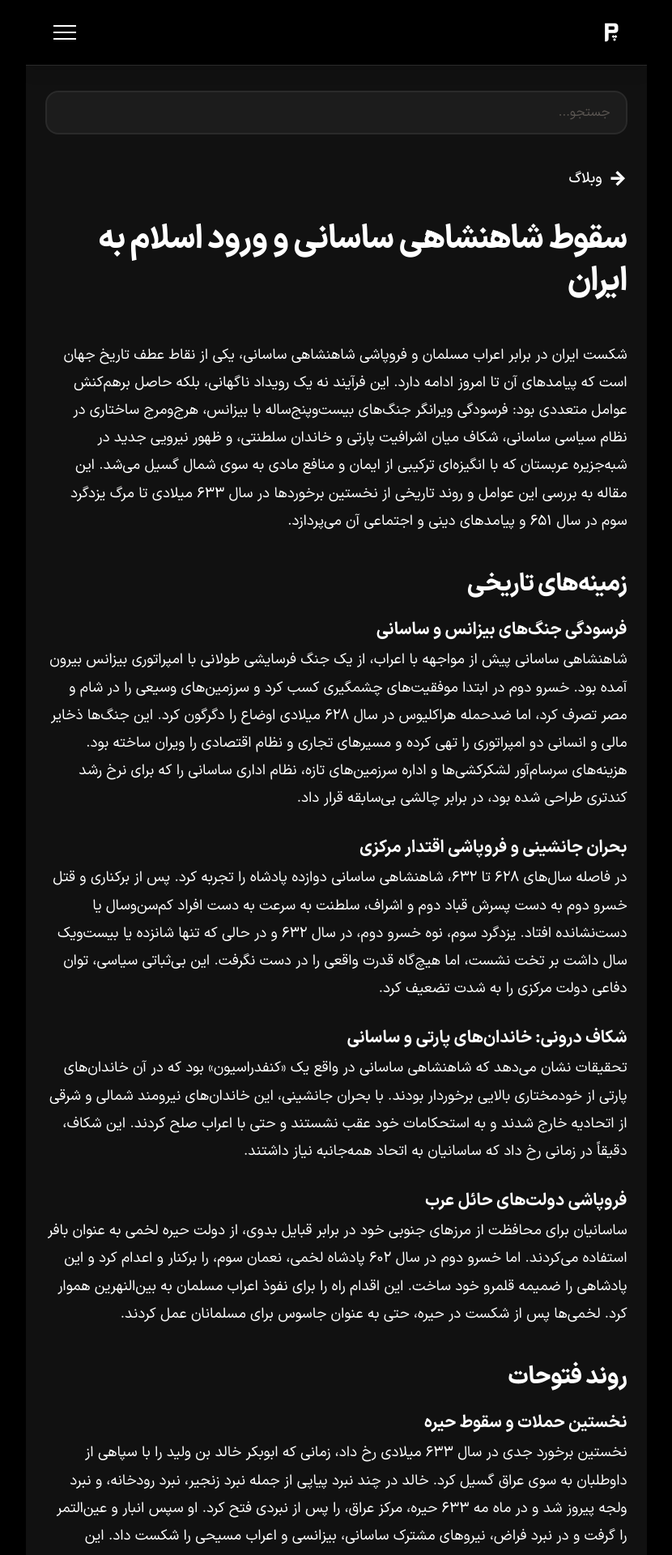
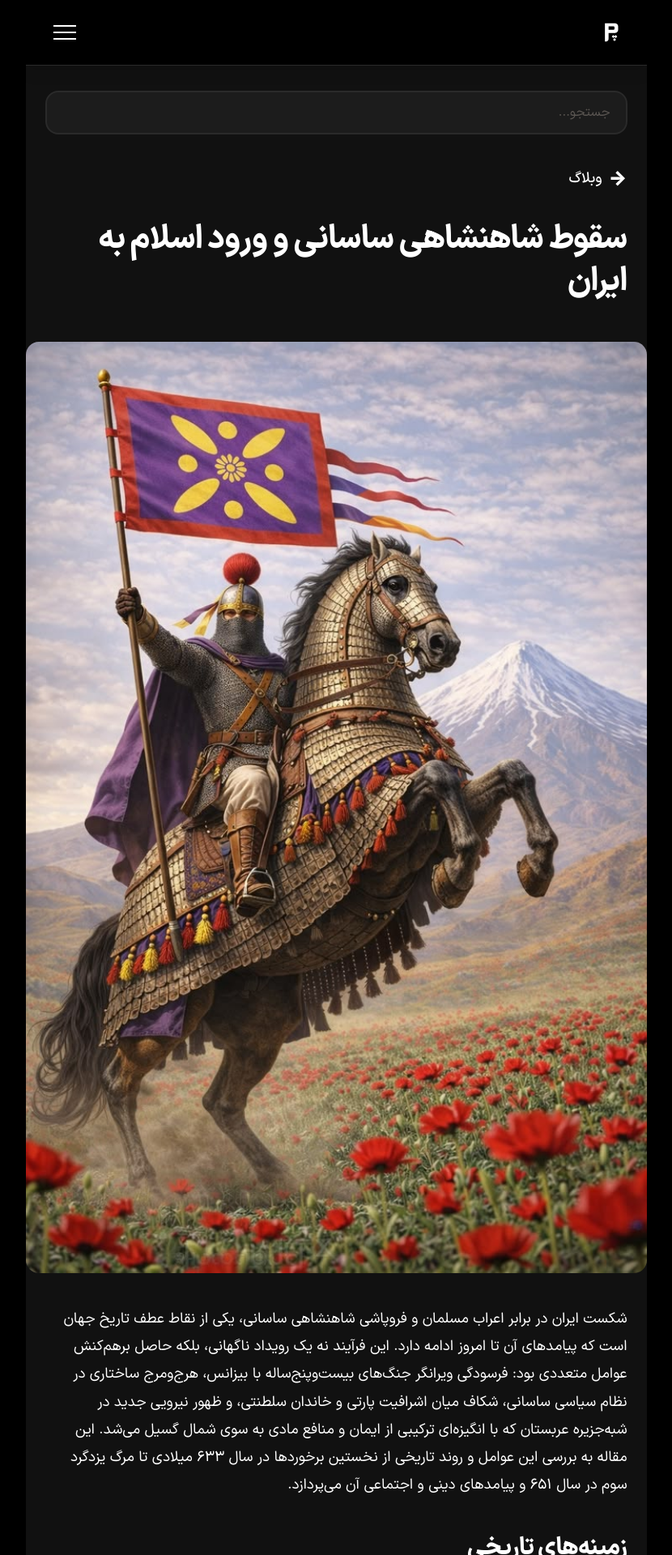
Before and after one commit to darkblog/darkblog.github.io, a Jekyll site: the page built from _posts/2026-9-15-206.md, in a window 1280 px wide. Shown: the top 1920 px of the page at 81% size, without its empty margins (225-1055 px from the left). Built offline with Jekyll 4.4.1, drawn with Linux system fonts in a browser that asks for light colours.

Commit message:
Update 2026-9-15-206.md

```diff
--- a/_posts/2026-9-15-206.md
+++ b/_posts/2026-9-15-206.md
@@ -1,7 +1,7 @@
 ---
 title: سقوط شاهنشاهی ساسانی و ورود اسلام به ایران
 tags: iran
-image:
+image: /blog/sasanian.jpeg
 ---
 
 
```
